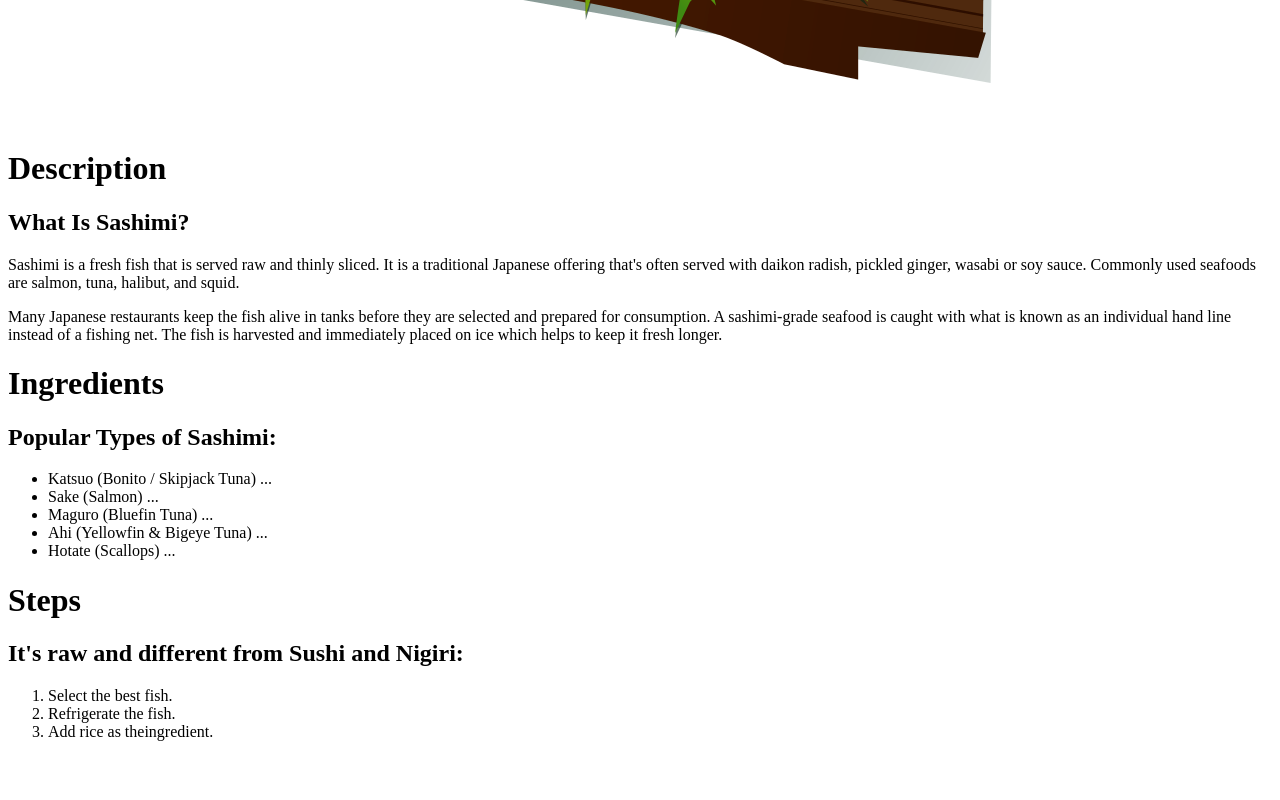
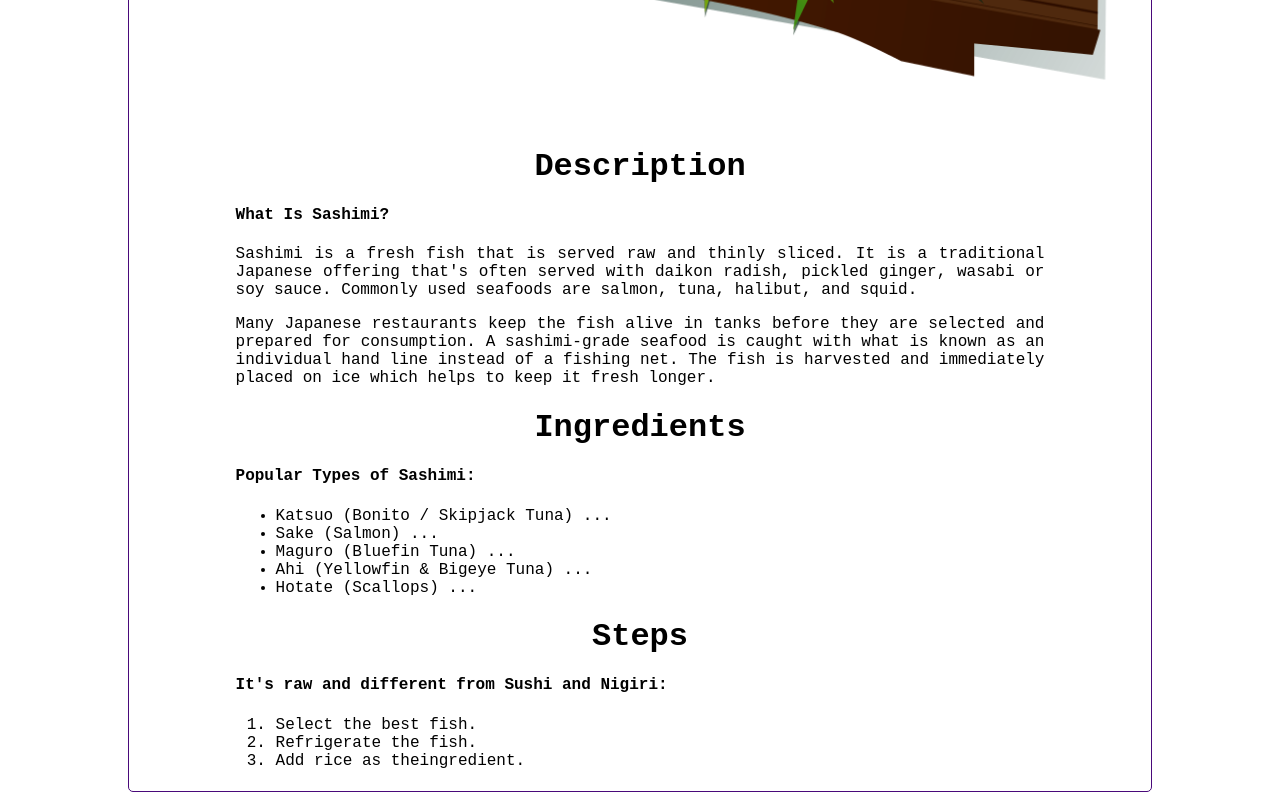
Before and after one commit to nlemag/odin-recipes, a plain HTML site: page odin-recipes/sashimi.html in a window 1280 px wide. Shown: the part 720-1520 px from the top of the page. Before the commit the page ends 1477 px from the top, so only its background shows below. Drawn offline with Linux system fonts and the light colour scheme.

Commit message:
Add CSS basic feature

```diff
--- /dev/null
+++ b/odin-recipes/recipes.css
@@ -0,0 +1,37 @@
+
+
+body {
+    font-family: 'Courier New', Courier, monospace;
+    text-align: justify;
+}
+
+img {
+    height: auto;
+    max-width: 100%;
+    position:relative;
+    }
+
+
+h1 {
+    text-align:center;
+    font-weight: bold;
+
+}
+
+.cardone {
+        max-width: 80%;
+        border: 1px solid #49097a;
+        border-radius: 5px;
+        margin: auto;
+        padding: 5px;
+        text-align: left;
+      }
+
+
+.container {
+    max-width: 80%;
+    border: 1px hidden #49097a;
+    border-radius: 5px;
+    margin: auto;
+    text-align: justify;
+}
--- a/odin-recipes/sashimi.html
+++ b/odin-recipes/sashimi.html
@@ -1,6 +1,7 @@
 <!DOCTYPE html>
 <html lang="en">
 <head>
+    <link rel="stylesheet" href="recipes.css" />
     <meta charset="UTF-8">
     <meta name="viewport" content="width=device-width, initial-scale=1.0">
     <title>Sashimi</title>
@@ -8,20 +9,21 @@
 <body>
     <h1>Sashimi</h1>
     <!--<img scr="https://aubreyskitchen.com/wp-content/uploads/2021/01/sushi-grade-salmon-sashimi.jpg" alt="What Is Sashimi?">-->
+    <div class="cardone">
     <img src="../images/sashimi.png" alt="What Is Sashimi">
-        <div>
+        <div class="container">
          <h1>Description</h1>
-         <h2>What Is Sashimi?</h2>
-        <p id="intro">
+         <h4>What Is Sashimi?</h4>
+        <p>
         Sashimi is a fresh fish that is served raw and thinly sliced. It is a traditional Japanese offering that's often served with daikon radish, pickled ginger, wasabi or soy sauce. Commonly used seafoods are salmon, tuna, halibut, and squid.
         </p>
-        <p id="tip">
+        <p>
         Many Japanese restaurants keep the fish alive in tanks before they are selected and prepared for consumption. A sashimi-grade seafood is caught with what is known as an individual hand line instead of a fishing net. The fish is harvested and immediately placed on ice which helps to keep it fresh longer.
         </p>
         </div>
-        <div>
+        <div class="container">
         <h1>Ingredients</h1>
-        <h2>Popular Types of Sashimi:</h2>
+        <h4>Popular Types of Sashimi:</h4>
         <ul>
             <li>Katsuo (Bonito / Skipjack Tuna) ...</li>
             <li>Sake (Salmon) ...</li>
@@ -29,15 +31,16 @@
             <li>Ahi (Yellowfin & Bigeye Tuna) ...</li>
             <li>Hotate (Scallops) ...</li>
         </ul>
-        </div>
-        <div>
+        </div class="container">
+        <div class="container">
             <h1>Steps</h1>
-            <h2>It's raw and different from Sushi and Nigiri:</h2>
+            <h4>It's raw and different from Sushi and Nigiri:</h4>
             <ol>
                 <li>Select the best fish.</li>
                 <li>Refrigerate the fish.</li>
                 <li>Add rice as theingredient. </li>
             </ol>
         </div>
+    </div>
 </body>
 </html>
--- /dev/null
+++ b/styles.css
@@ -0,0 +1,24 @@
+
+
+
+body {
+    font-family: 'Courier New', Courier, monospace;
+}
+
+h1 {
+    text-align: center;
+ }
+
+img {
+    height:auto;
+    max-width: 100%;
+    }
+
+.card {
+        width: 200px;
+        border: 1px solid #49097a;
+        border-radius: 5px;
+        margin: auto;
+        padding: 5px;
+        text-align: center;
+      }
```
Also changed, not shown: index.html (+14 -8 lines), odin-recipes/lasagna.html (+11 -8 lines), images/home.gif (added), images/logo.png (added).
